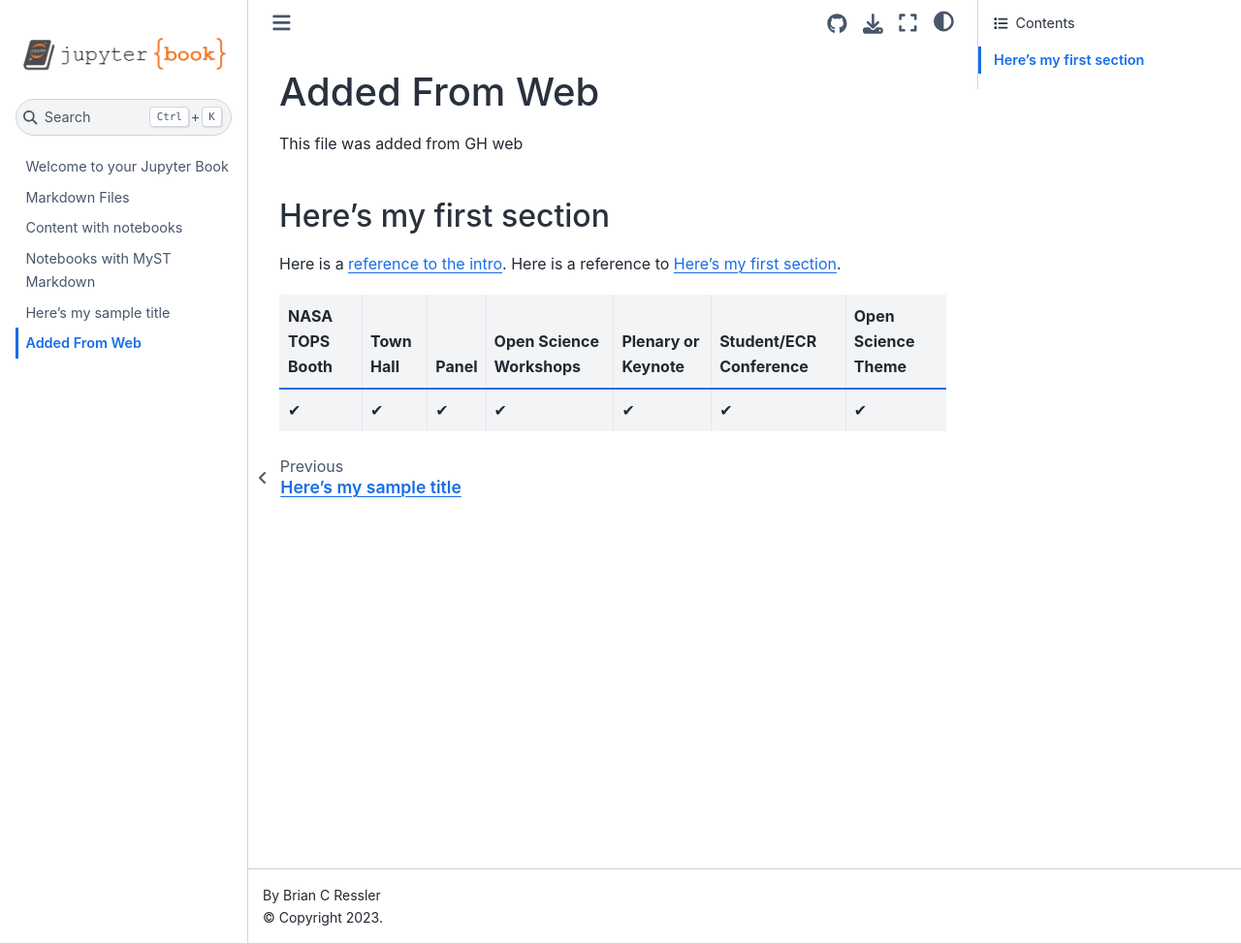
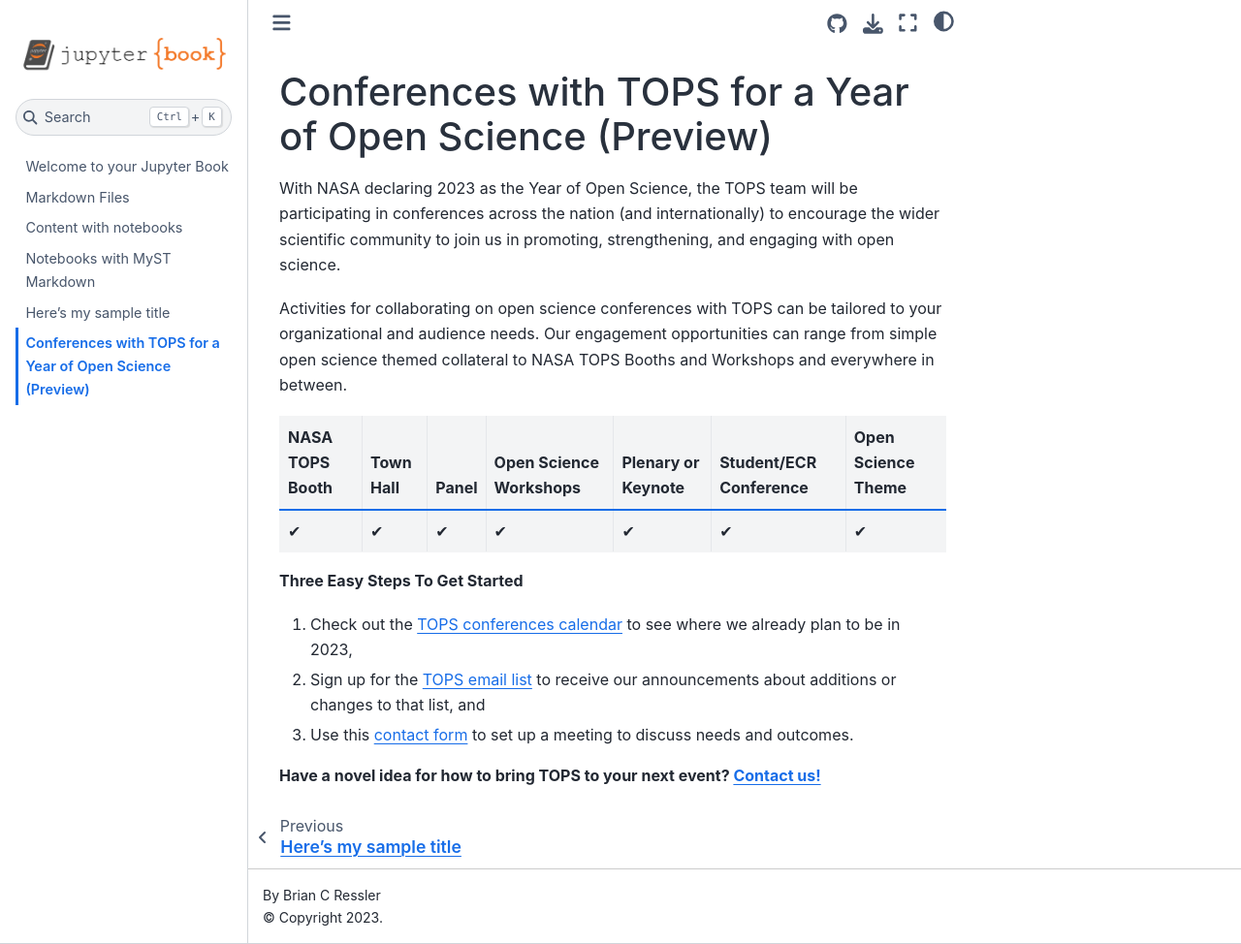
Before and after one commit to bressler1995/jupyertest, a Jupyter Book: the page built from added-from-web.md, in a window 1280 px wide and 974 px high. Shown: the whole window at 97% size. Built offline with Jupyter Book 1.0.4 settings and Sphinx 7.4.7 and the Sphinx Book theme 1.1.4, drawn with Linux system fonts in a browser that asks for light colours.

Commit message:
Conferences preview just to see how it works

```diff
--- a/added-from-web.md
+++ b/added-from-web.md
@@ -1,12 +1,18 @@
-# Added From Web
+# Conferences with TOPS for a Year of Open Science (Preview)
 
-This file was added from GH web
+With NASA declaring 2023 as the Year of Open Science, the TOPS team will be participating in conferences across the nation (and internationally) to encourage the wider scientific community to join us in promoting, strengthening, and engaging with open science.
 
-(section-label)=
-## Here's my first section
+Activities for collaborating on open science conferences with TOPS can be tailored to your organizational and audience needs. Our engagement opportunities can range from simple open science themed collateral to NASA TOPS Booths and Workshops and everywhere in between.
 
-Here is a [reference to the intro](intro.md). Here is a reference to [](section-label).
 
 | NASA TOPS Booth | Town Hall | Panel    | Open Science Workshops | Plenary or Keynote | Student/ECR Conference | Open Science Theme |
 | --------------- | --------- | ---------| ---------------------- | ------------------ | ---------------------- | ------------------ |
 | &#10004;        | &#10004;  | &#10004; | &#10004;               | &#10004;           | &#10004;               | &#10004;           |
+
+**Three Easy Steps To Get Started**
+
+1. Check out the [TOPS conferences calendar](https://github.com/nasa/Transform-to-Open-Science/blob/main/docs/Area1_Engagement/Outreach/tops_conferences.md) to see where we already plan to be in 2023,
+2. Sign up for the [TOPS email list](https://docs.google.com/forms/d/e/1FAIpQLSeb_6PdbaPYFcVwXWgMJ053Q_pF2rW2YOu51Qmrh5nWaRYc7Q/viewform) to receive our announcements about additions or changes to that list, and
+3. Use this [contact form](https://forms.gle/Um3KpsZw2FHXpNju9) to set up a meeting to discuss needs and outcomes.
+
+**Have a novel idea for how to bring TOPS to your next event? [Contact us!](https://forms.gle/Um3KpsZw2FHXpNju9)**
```
